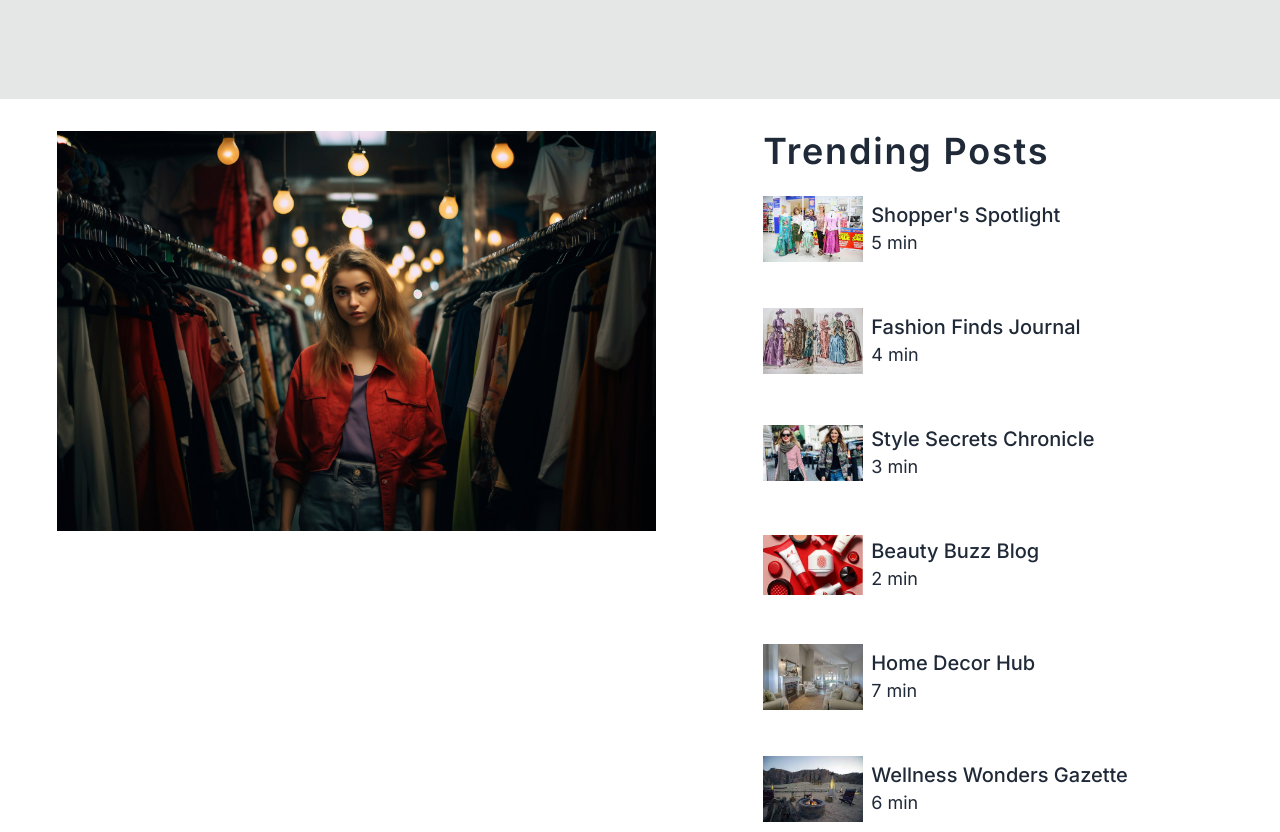
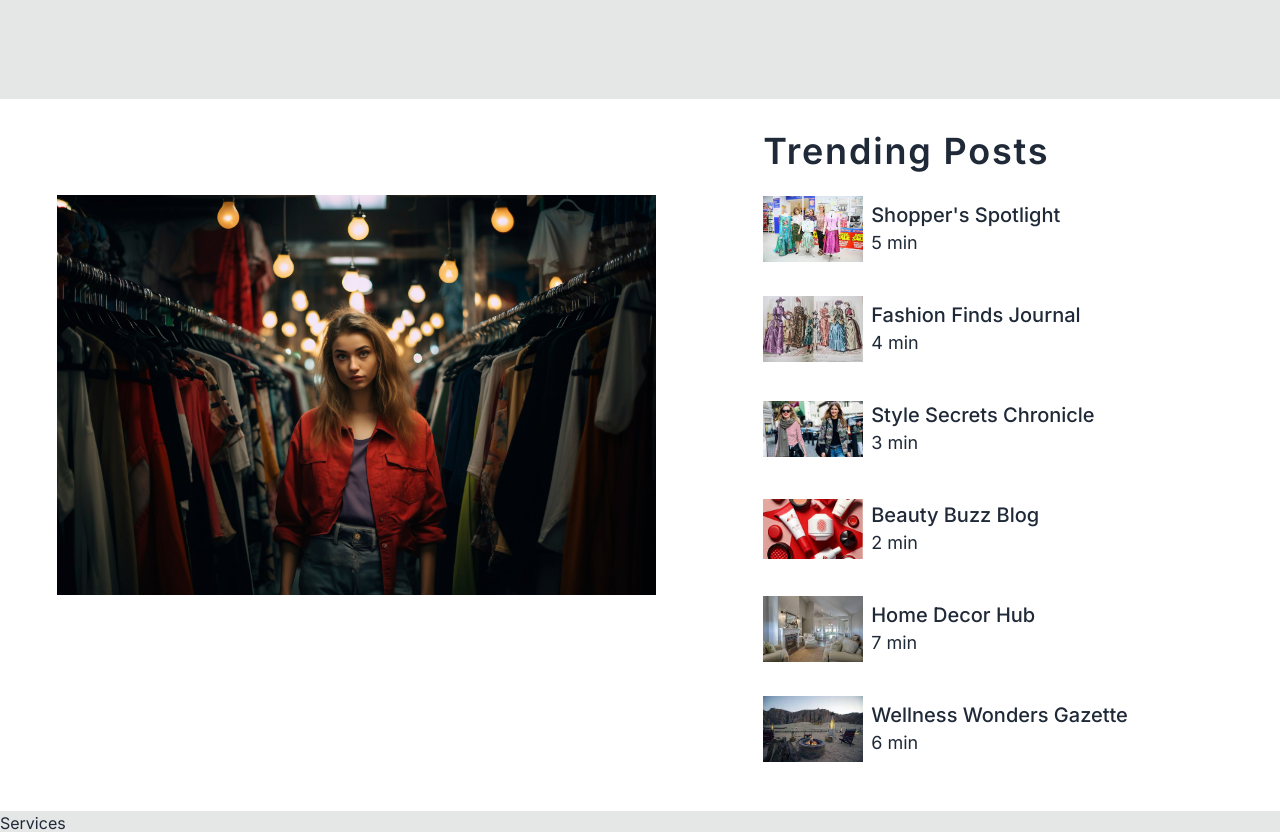
Before and after one commit to Talha-H/Store_1, a Next.js app: page /blog in a window 1280 px wide. Shown: the part 780-1612 px from the top of the page. Built offline with nearby package versions, Linux system fonts and the light colour scheme.

Commit message:
Blog ID Add

```diff
--- /dev/null
+++ b/src/app/blog/[id]/page.jsx
@@ -0,0 +1,9 @@
+import React from 'react'
+
+const SingleBlog = ({params}) => {
+  return (
+    <div>SingleBlog</div>
+  )
+}
+
+export default SingleBlog
--- a/src/app/blog/page.jsx
+++ b/src/app/blog/page.jsx
@@ -3,12 +3,12 @@ import Link from "next/link";
 import Image from "next/image";
 
 const blogNames = [
-  { name: "Shopper's Spotlight", img: "/1.jpg", time: "5 min" },
-  { name: "Fashion Finds Journal", img: "/7.jpg", time: "4 min" },
-  { name: "Style Secrets Chronicle", img: "/3.jpg", time: "3 min" },
-  { name: "Beauty Buzz Blog", img: "/4.jpg", time: "2 min" },
-  { name: "Home Decor Hub", img: "/5.jpg", time: "7 min" },
-  { name: "Wellness Wonders Gazette", img: "/6.jpg", time: "6 min" },
+  { id: "0", name: "Shopper's Spotlight", img: "/1.jpg", time: "5 min" },
+  { id: "1", name: "Fashion Finds Journal", img: "/7.jpg", time: "4 min" },
+  { id: "2", name: "Style Secrets Chronicle", img: "/3.jpg", time: "3 min" },
+  { id: "3", name: "Beauty Buzz Blog", img: "/4.jpg", time: "2 min" },
+  { id: "4", name: "Home Decor Hub", img: "/5.jpg", time: "7 min" },
+  { id: "5", name: "Wellness Wonders Gazette", img: "/6.jpg", time: "6 min" },
   // { name: "Tech Talk Tribune" },
   // { name: "Culinary Corner Chronicles" },
   // { name: "Fitness Focus Forum" },
@@ -28,7 +28,7 @@ const Blog = () => {
         </h1>
       </div>
       <section className="flex  px-6 py-8 mx-auto ">
-        <div className="flex flex-[1.5] ">
+        <div className="flex flex-[1.5] mt-16">
           <Image
             src={"/wo-4.jpg"}
             alt="img"
@@ -41,10 +41,14 @@ const Blog = () => {
           <span className="text-4xl font-semibold tracking-wider">
             Trending Posts
           </span>
-          <div className=" flex flex-col gap-x-2 justify-center gap-y-3 ">
+          <div className=" flex flex-col gap-x-2 justify-center  ">
             {blogNames.map((item, id) => {
               return (
-                <Link href={`/?cat${id}`} key={id} className="flex gap-x-2    ">
+                <Link
+                  href={`/blog/${id}`}
+                  key={id}
+                  className="flex gap-x-2    "
+                >
                   <div className="w-[100px] h-[100px] flex justify-center items-center">
                     <Image
                       src={item.img}
```
